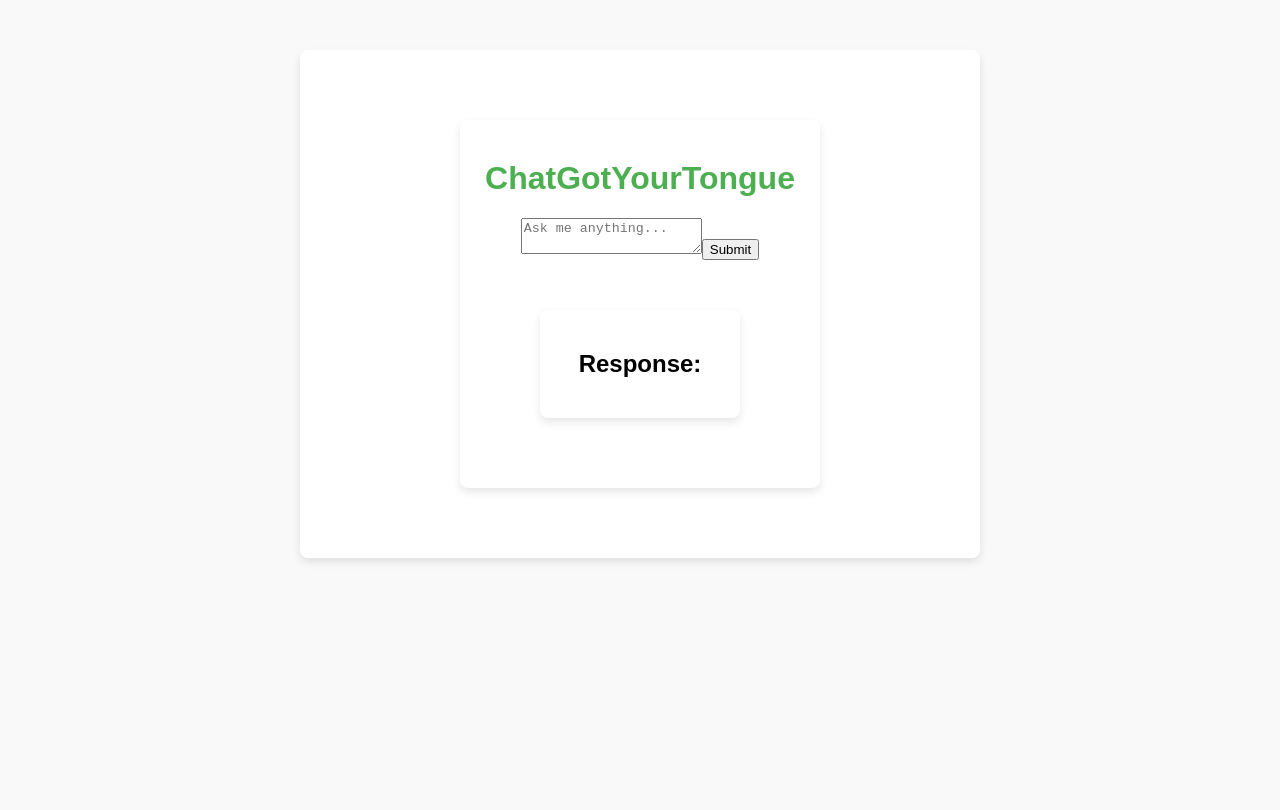
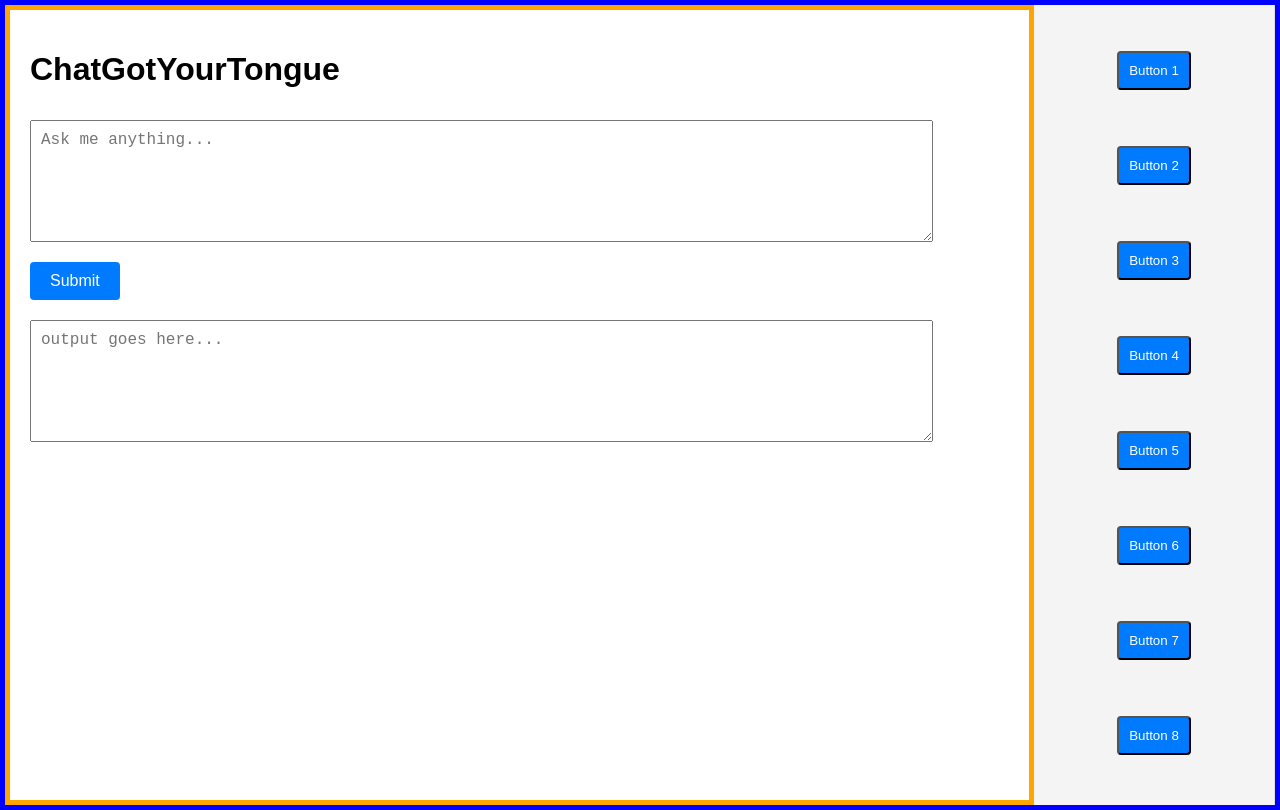
Before and after one commit to Magopolis/ESLApp-Clean, a React (Create React App) app in the folder front-end/: page / in a window 1280 px wide. Built offline with nearby package versions, Linux system fonts and the light colour scheme.

Commit message:
Update CSS,React, multi-btn UI

```diff
--- a/front-end/src/App.js
+++ b/front-end/src/App.js
@@ -19,21 +19,22 @@ const AppContent = () => {
   };
 
   return (
-    <div>
-      <h1>ChatGotYourTongue</h1>
-      <form onSubmit={handleSubmit}>
-        <textarea
-          value={prompt}
-          onChange={(e) => setPrompt(e.target.value)}
-          placeholder="Ask me anything..."
-        ></textarea>
-        <button type="submit">Submit</button>
-      </form>
-      <div>
-        <h2>Response:</h2>
-        {loading && <p>Loading...</p>}
-        {error && <p>Error: {error.message}</p>}
-        {data && <p>{data.ask}</p>}
+    <div className="app-container">
+      {/* Main Content */}
+      <div className="main-content">
+        <h1>ChatGotYourTongue</h1>
+        <textarea placeholder="Ask me anything..." className="input-box"></textarea>
+        <button className="submit-button">Submit</button>
+        <textarea placeholder="output goes here..." className="output-box"></textarea>
+      </div>
+
+      {/* Sidebar/Bottom Bar */}
+      <div className="responsive-bar">
+        {Array.from({ length: 8 }, (_, index) => (
+          <button key={index} className="bar-button">
+            Button {index + 1}
+          </button>
+        ))}
       </div>
     </div>
   );
--- a/front-end/src/index.css
+++ b/front-end/src/index.css
@@ -1,28 +1,120 @@
 body {
+    margin: 0;
     font-family: Arial, sans-serif;
-    background-color: #f9f9f9;
-    margin: 0;
-    padding: 0;
-}
+    height: auto;
+  }
 
-h1 {
-    color: #4CAF50;
+  .app-container {
+    border: 5px solid blue;
+    display: flex;
+    flex-direction: column;
+    min-height: 100vh;
+  }
+
+  .main-content {
+    border: 5px solid orange;
+    flex: 1;
+    padding: 20px;
+    display: flex;
+    flex-direction: column;
+    align-items: flex-start; /* Align items to the top */
+  justify-content: flex-start; /* Ensure items stack from the top */
+  }
+
+  .input-box,
+  .output-box {
+    width: 90%;
+    height: 100px;
+    margin: 10px 0;
+    padding: 10px;
+    font-size: 16px;
+  }
+
+  .submit-button {
+    margin: 10px 0;
+    padding: 10px 20px;
+    font-size: 16px;
+    background-color: #007bff;
+    color: white;
+    border: none;
+    border-radius: 4px;
+    cursor: pointer;
+  }
+
+  .submit-button:hover {
+    background-color: #0056b3;
+  }
+
+  /* Responsive bar styling */
+  .responsive-bar {
+    display: flex;
+    flex-wrap: wrap;
+    justify-content: space-around;
+    align-items: center;
+    background-color: #f4f4f4;
+    padding: 10px;
+    border-top: 1px solid #ddd;
+  }
+
+  .bar-button {
+    flex: 1 1 10%;
+    min-width: 60px;
+    margin: 5px;
+    padding: 10px;
+    background-color: #007bff;
+    color: white;
+    border-radius: 4px;
+    cursor: pointer;
     text-align: center;
-    margin-top: 20px;
-}
+  }
 
-p {
-    text-align: center;
-    font-size: 18px;
-    color: #333;
-}
+  .bar-button:hover {
+    background-color: #0056b3;
+  }
 
-div {
-    margin: 50px auto;
-    width: 50%;
-    text-align: center;
-    background-color: white;
-    box-shadow: 0px 4px 8px rgba(0, 0, 0, 0.1);
-    padding: 20px;
-    border-radius: 8px;
-}
+  /* Media query for narrow screens */
+  @media screen and (max-width: 768px) {
+    .responsive-bar {
+      flex-direction: row;
+      flex-wrap: nowrap;
+      overflow-x: auto;
+      position: fixed;
+      bottom: 0;
+      left: 0;
+      right: 0;
+      height: auto;
+    }
+
+    .bar-button {
+      flex: 1;
+      text-align: center;
+    }
+  }
+
+  /* Media query for wider screens */
+  @media screen and (min-width: 769px) {
+    .app-container {
+      display: flex;
+      flex-direction: row; /* Make the bar appear to the side */
+    }
+
+    .main-content {
+      flex: 3; /* Adjust the size of the main content */
+    }
+
+    .responsive-bar {
+      flex-direction: column;
+      position: static;
+      width: 200px; /* Sidebar width */
+      height: auto;
+      padding: 20px;
+      border-top: none;
+      border-right: 1px solid #ddd; /* Optional right border */
+    }
+
+    .bar-button {
+      flex: none; /* Disable flex-grow */
+      margin-bottom: 10px; /* Add spacing between buttons */
+      text-align: center;
+    }
+  }
```
Also changed, not shown: 1 other file (tests, documents, lock files or other folders).
